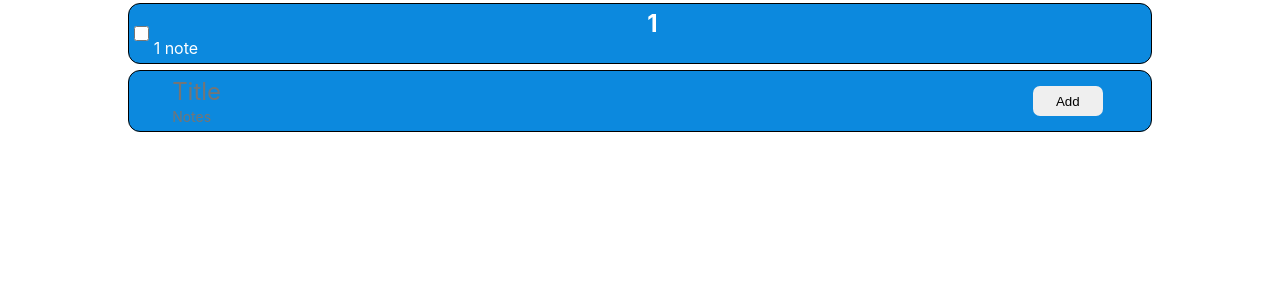
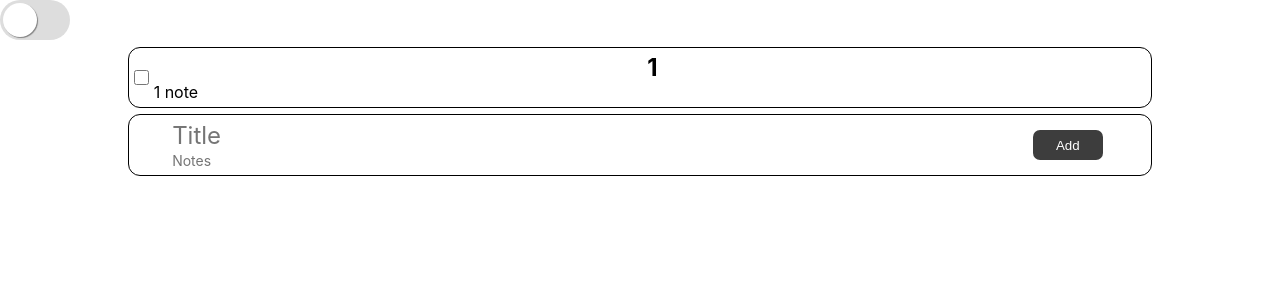
Before and after one commit to Amirka2/todo-list, a React (Create React App) app: page / in a window 1280 px wide. Shown: the top 300 px of the page. Built offline with nearby package versions, Linux system fonts and the light colour scheme.

Commit message:
added themes: added colors, theme provider, toggle component

```diff
--- a/src/features/AddTodoItem/ui/AddTodoItem.styles.ts
+++ b/src/features/AddTodoItem/ui/AddTodoItem.styles.ts
@@ -5,12 +5,18 @@ import {Column} from "../../../shared/Wrapper";
 export const TitleInput = styled(Input)`
   height: 30px;
   font-size: 24px;
+  ${({ theme }) => `
+    color: ${theme.color};
+  `}
 `;
 
 export const NoteInput = styled(Input)`
   height: 20px;
   width: 100%;
   font-size: 14px;
+  ${({ theme }) => `
+    color: ${theme.color};
+  `}
 `;
 
 export const InputFields = styled(Column)`
@@ -33,4 +39,8 @@ export const SubmitButton = styled.button`
   border: none;
   border-radius: 7px;
   margin: 0 5px 0 0;
+  ${({ theme }) => `
+    color: ${theme.buttonColor};
+    background-color: ${theme.buttonBackground};
+  `}
 `;
--- a/src/pages/todoApp/TodoApp.tsx
+++ b/src/pages/todoApp/TodoApp.tsx
@@ -3,6 +3,9 @@ import './TodoApp.css';
 import {TodoList} from "../../entities/TodoList";
 import {AddTodoItem} from "../../features/AddTodoItem";
 import {TodoItemProps} from "../../entities/TodoItem/ui/TodoItem";
+import {ThemeProvider} from "styled-components";
+import {ThemeToggle, themeOptions, themes} from "../../shared/Themes";
+import {Wrapper} from "../../shared/Wrapper/ui/Wrapper.styles";
 
 const todoItemsProps = [
     {
@@ -13,15 +16,25 @@ const todoItemsProps = [
 ]
 
 function TodoApp() {
+    const [theme, setTheme] = useState(themeOptions.LIGHT);
     const [todoItemProps, setTodoItemProps] = useState(todoItemsProps);
+
     function addTodoItem(props: TodoItemProps) {
         setTodoItemProps(prev => [...prev, props]);
     }
+
+    function toggleTheme() {
+        setTheme(theme === themeOptions.LIGHT ? themeOptions.DARK : themeOptions.LIGHT);
+    }
+
     return (
-        <div>
-            <TodoList TodoItemProps={todoItemProps}></TodoList>
-            <AddTodoItem addTodoItem={addTodoItem}></AddTodoItem>
-        </div>
+        <ThemeProvider theme={themes[theme]}>
+            <Wrapper>
+                <ThemeToggle toggleTheme={toggleTheme}></ThemeToggle>
+                <TodoList TodoItemProps={todoItemProps}></TodoList>
+                <AddTodoItem addTodoItem={addTodoItem}></AddTodoItem>
+            </Wrapper>
+        </ThemeProvider>
     );
 }
 
--- /dev/null
+++ b/src/shared/Colors/index.ts
@@ -0,0 +1,6 @@
+export const Colors = {
+    white: '#ffffff',
+    lightGray: "#cecece",
+    darkGray: "#3d3d3d",
+    black: "#000000",
+}
--- a/src/shared/Input/ui/Input.styles.ts
+++ b/src/shared/Input/ui/Input.styles.ts
@@ -2,5 +2,10 @@ import styled from 'styled-components';
 
 export const Input = styled.input`
   all: unset;
-  color: #fff;
+  ${({ theme }) => `
+    color: ${theme.color};
+    ::placeholder {
+      color: ${theme.color};
+    }
+  `}
 `;
--- /dev/null
+++ b/src/shared/Themes/ThemeToggle/ui/ThemeToggle.styles.ts
@@ -0,0 +1,51 @@
+import {styled} from 'styled-components';
+
+export const Toggle = styled.input`
+  display: none;
+  &:checked + label {
+    background-color: #2f7df9;
+  }
+
+  &:checked + label:after {
+    left: 33px;
+  }
+
+`;
+export const Container = styled.div`
+  display: block;
+
+`;
+
+export const Label = styled.label`
+  transition: all 200ms ease-in-out;
+  display: inline-block;
+  position: relative;
+  height: 40px;
+  width: 70px;
+  border-radius: 40px;
+  cursor: pointer;
+  background-color: #ddd;
+  color: transparent;
+
+  &:after {
+    transition: all 200ms ease-in-out;
+    content: ' ';
+    position: absolute;
+    height: 34px;
+    width: 34px;
+    border-radius: 50%;
+    background-color: white;
+    top: 3px;
+    left: 3px;
+    right: auto;
+    box-shadow: 1px 1px 1px gray;
+  }
+
+  &.colored,
+  input[type="checkbox"]:checked + label {
+    background-color: #55c946;
+  }
+
+label {
+  background-color: #ff4949;
+}`;
--- /dev/null
+++ b/src/shared/Themes/ThemeToggle/ui/ThemeToggle.tsx
@@ -0,0 +1,15 @@
+import React from 'react';
+import {Container, Label, Toggle} from "./ThemeToggle.styles";
+
+export interface themeToggleProps {
+    toggleTheme: () => void;
+}
+
+export const ThemeToggle = (props: themeToggleProps) => {
+    return (
+        <Container>
+            <Toggle type='checkbox' onChange={props.toggleTheme} id='toggle'/>
+            <Label htmlFor='toggle'></Label>
+        </Container>
+    );
+};
--- /dev/null
+++ b/src/shared/Themes/ThemeToggle/ui/index.ts
@@ -0,0 +1 @@
+export {ThemeToggle} from './ThemeToggle';
--- /dev/null
+++ b/src/shared/Themes/index.ts
@@ -0,0 +1,2 @@
+export { themes, themeOptions } from './themes';
+export {ThemeToggle} from './ThemeToggle/ui';
--- /dev/null
+++ b/src/shared/Themes/themes.ts
@@ -0,0 +1,21 @@
+import {Colors} from "../Colors";
+export const themes = {
+    light: {
+        background: Colors.white,
+        color: Colors.black,
+        buttonBackground: Colors.darkGray,
+        buttonColor: Colors.white,
+        wrapperBackground: Colors.white,
+    },
+    dark: {
+        background: Colors.darkGray,
+        color: Colors.white,
+        buttonBackground: Colors.lightGray,
+        buttonColor: Colors.black,
+        wrapperBackground: Colors.black,
+    }
+};
+export enum themeOptions {
+    LIGHT = 'light',
+    DARK = 'dark',
+}
--- a/src/shared/TodoCard/ui/TodoCard.styles.ts
+++ b/src/shared/TodoCard/ui/TodoCard.styles.ts
@@ -8,7 +8,10 @@ export const CardWrapper = styled(Row)`
   border: 1px solid black;
   border-radius: 12px;
   margin: 3px;
-  background-color: #0c89de;
+  ${({ theme }) => `
+    background-color: ${theme.background};
+    color: ${theme.color};
+  `}
 `;
 
 export const CardTextWrapper = styled(Column)`
@@ -20,18 +23,15 @@ export const Checkbox = styled.input`
   width: 15px;
   height: 15px;
   margin: 5px;
-  border: 1px solid #a90000;
   border-radius: 50%;
   border-style: outset;
 `;
 
 export const Title = styled.h2`
-  color: #ffffff;
 `;
 
 export const Notes = styled.p`
   width: 100%;
-  color: #ffffff;
   -moz-hyphens: auto;
   -webkit-hyphens: auto;
   -ms-hyphens: auto;
--- a/src/shared/Wrapper/ui/Wrapper.styles.ts
+++ b/src/shared/Wrapper/ui/Wrapper.styles.ts
@@ -12,3 +12,13 @@ export const Row = styled.div`
   justify-content: flex-start;
   align-items: center;
 `;
+
+export const Wrapper = styled.div`
+  margin: 0;
+  padding: 0;
+  width: 100vw;
+  height: 100vh;
+  ${({ theme }) => `
+    background-color: ${theme.wrapperBackground};
+  `}
+`;
```
